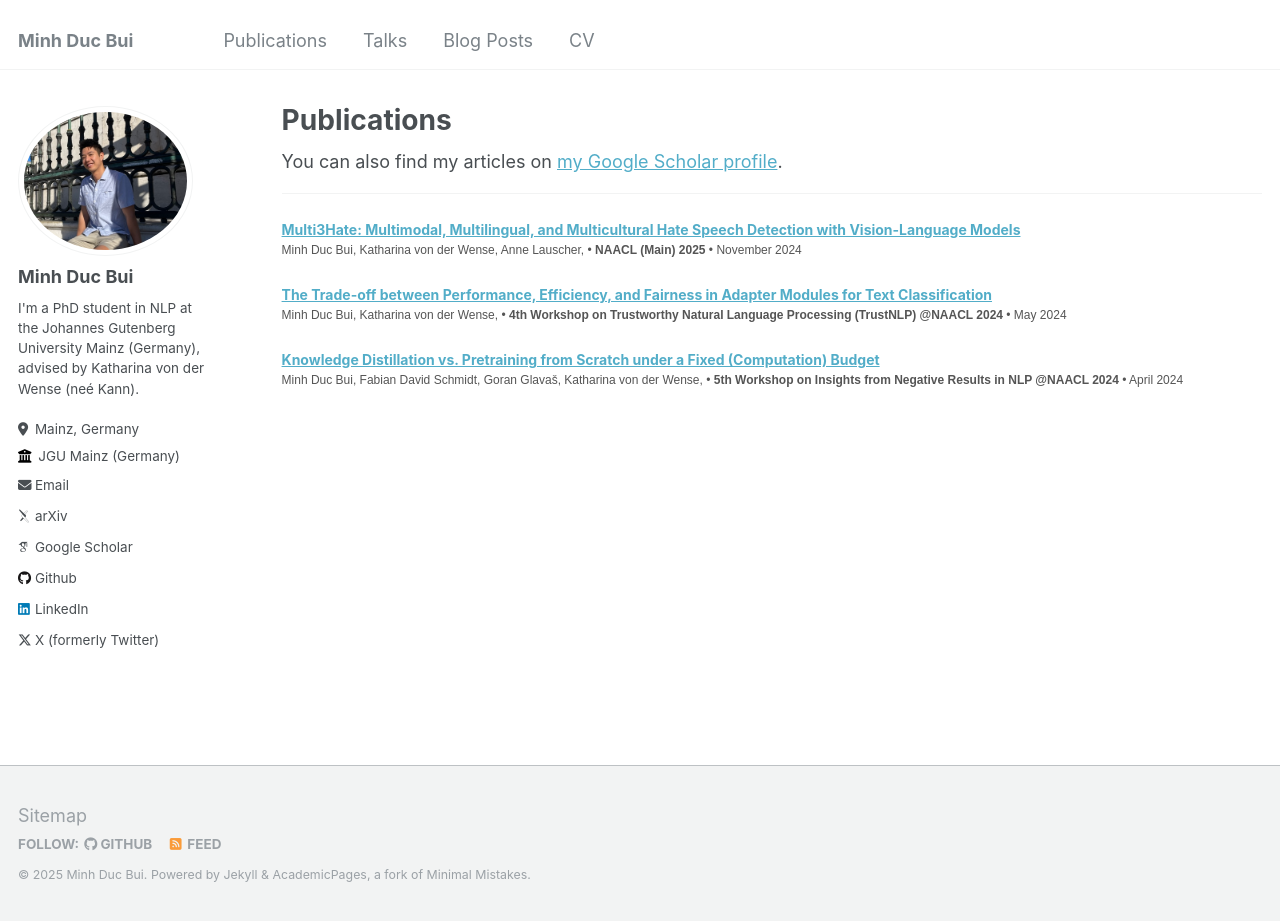
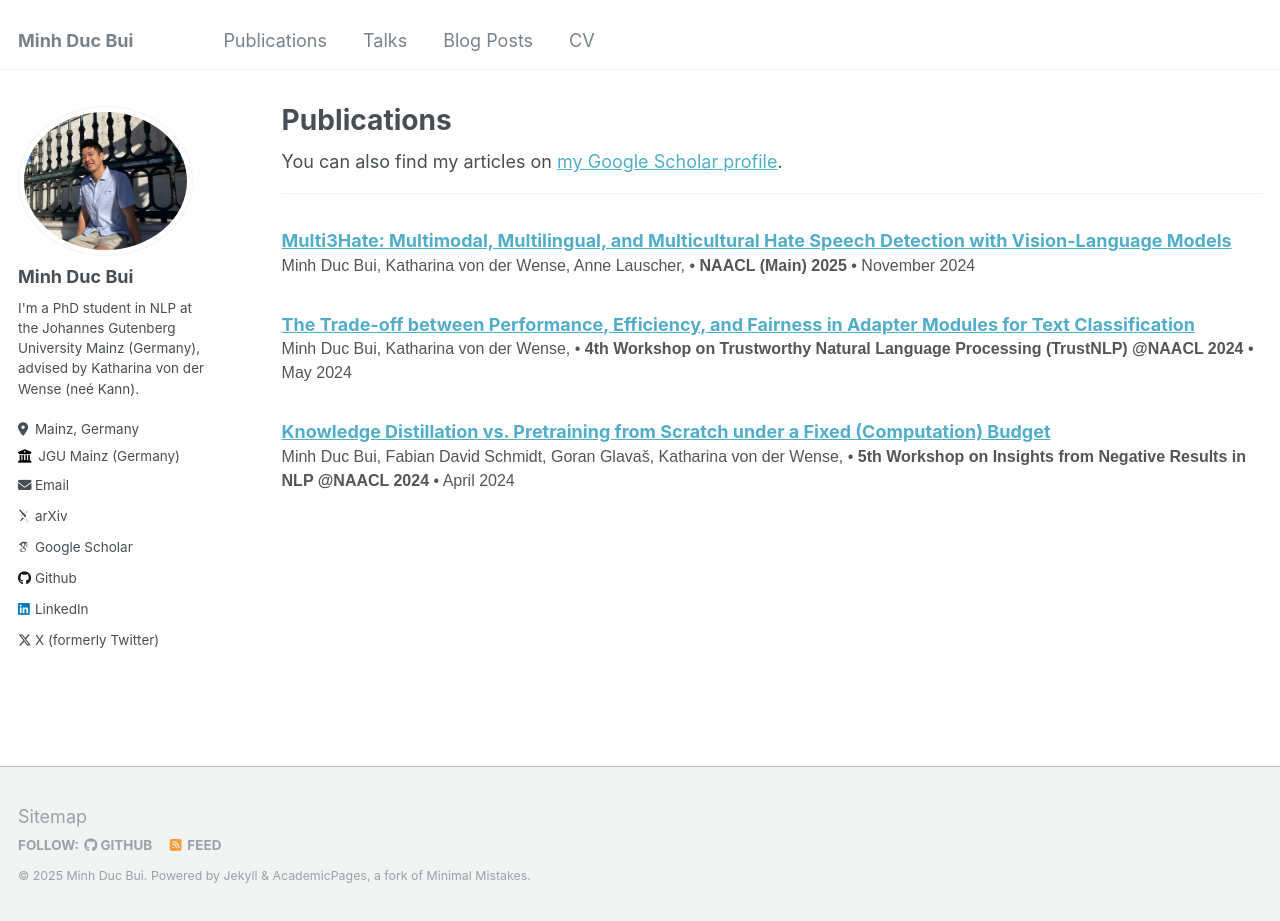
Before and after one commit to MinhDucBui/minhducbui.github.io, a Jekyll site: the page built from _pages/publications.md, in a window 1280 px wide and 921 px high. Built offline with Jekyll 4.4.1, drawn with Linux system fonts in a browser that asks for light colours; some web fonts are replaced.

Commit message:
update publication outline

```diff
--- a/_pages/publications.md
+++ b/_pages/publications.md
@@ -17,10 +17,10 @@ author_profile: true
   {% for post in site.publications reversed %}
   <article class="archive-item">
     <header>
-      <h2 style="font-size: 14px; margin-bottom: 2px;">  <!-- Reduced margin-bottom even further -->
+      <h2 style="font-size: 18px; margin-bottom: 2px;">  <!-- Reduced margin-bottom even further -->
         <a href="{{ post.url | relative_url }}">{{ post.title }}</a>
       </h2>
-      <p class="publication-meta" style="font-family: Arial, sans-serif; font-size: 12px; color: #555; margin-top: 0;">
+      <p class="publication-meta" style="font-family: Arial, sans-serif; font-size: 16px; color: #555; margin-top: 0;">
         {% if post.authors %}
           {% assign bold_name = "Minh Duc Bui" %}
           {% assign formatted_authors = "" %}
```
